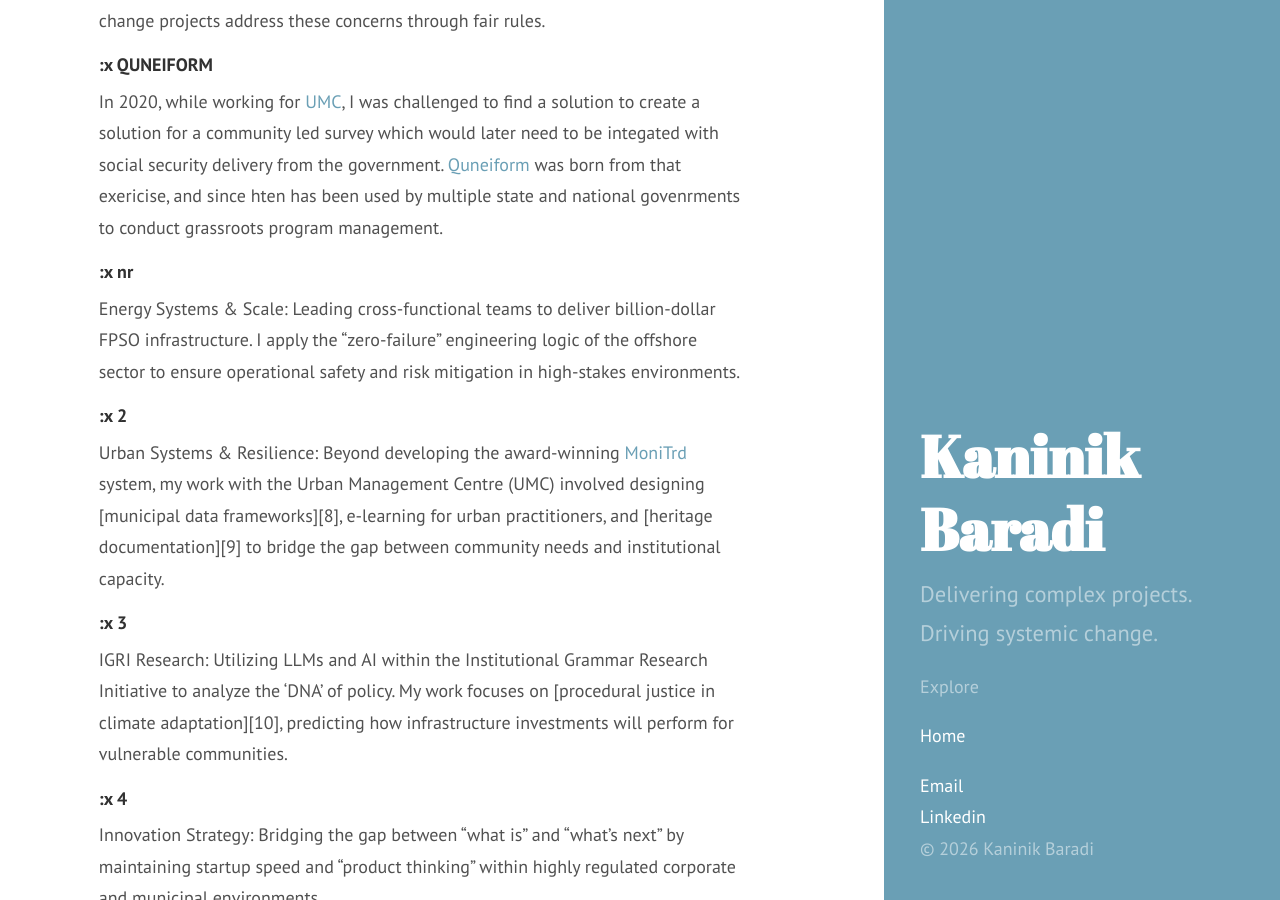
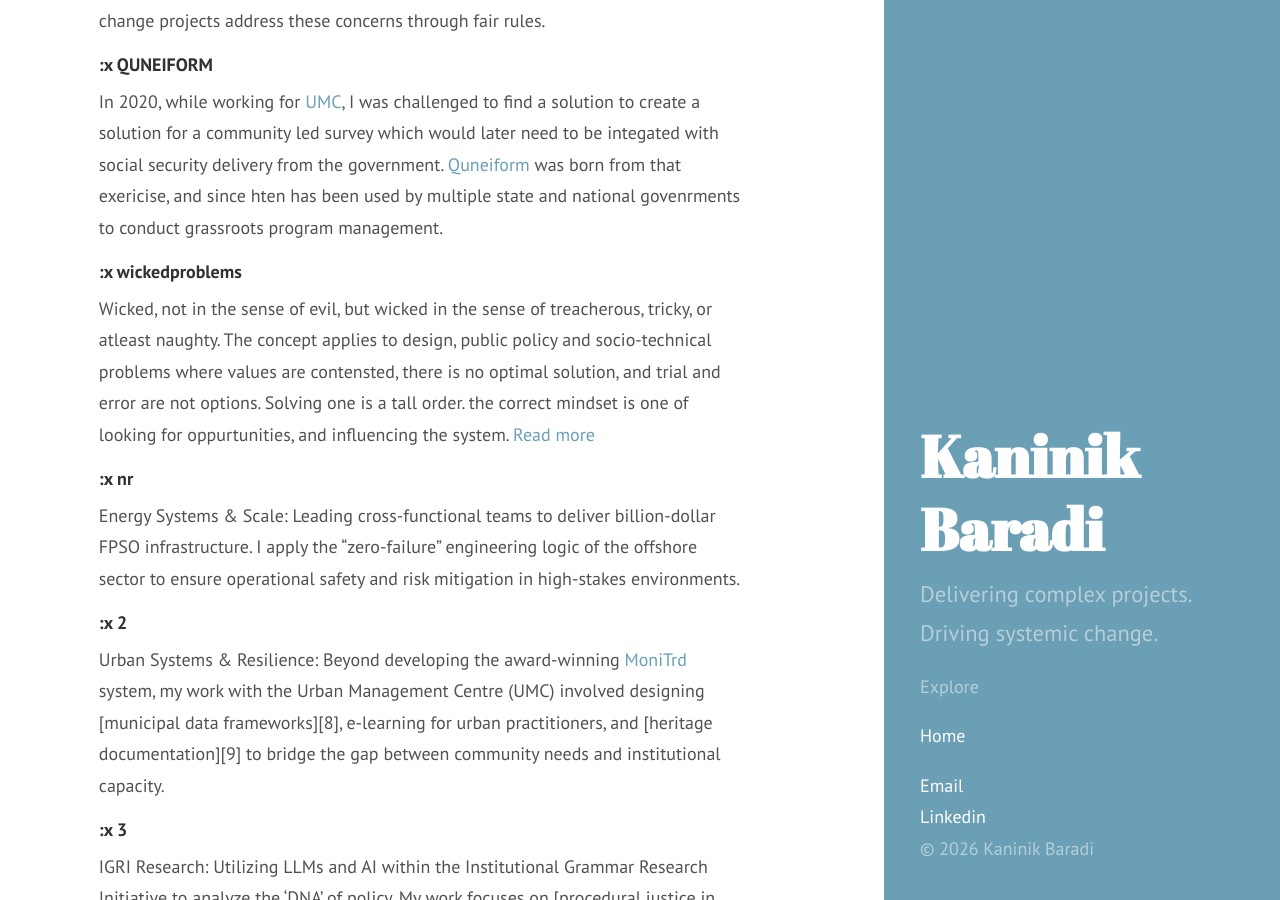
Before and after one commit to MechaKaradi/mechakaradi.github.io, a Jekyll site: the page built from index.md, in a window 1280 px wide and 900 px high, scrolled down 2238 px. Built offline with Jekyll 4.4.1, drawn with Linux system fonts in a browser that asks for light colours; Markdown is read by kramdown in place of the engine named in the settings; part of the change alters nothing that is shown.

Commit message:
wicked problems

```diff
--- a/index.md
+++ b/index.md
@@ -4,9 +4,9 @@ title: Hi!
 ---
 # Hi!
 
-I’m [:Kaninik](#kaninik). In my day job, I deliver billion-dollar [:offshore energy systems](#offshoreenergysystems). I am also afliated as a researcher at TU Delft where I use [:AI](#aiisntjustonething) to make [:climate adaptation policy more inclusive](#ClimateJustice). Some of my impactful work includes architecting [:digital solutions for urban resilience](#quneiform), and introducing [:disruptive innovations to wastewater management](#monitrd).
+I’m [:Kaninik](#MYNAME). In my day job, I deliver billion-dollar [:offshore energy systems](#offshoreenergysystems). I am also afliated as a researcher at TU Delft where I use [:AI](#aiisntjustonething) to make [:climate adaptation policy more inclusive](#ClimateJustice). Some of my impactful work includes architecting [:digital solutions for urban resilience](#quneiform), and introducing [:disruptive innovations to wastewater management](#monitrd).
 
-I am energized by unlocking value from [:innovations](#whoops) to solve [:wicked problems](#whoops). I thrive in [:complexity and uncertainity](#whoops) where [:engineering, finance, and regulation](#whoops) must be derisked simultaneously.
+I am energized by unlocking value from [:innovations](#whoops) to solve [:wicked problems](#wickedproblems). I thrive in [:complexity and uncertainity](#whoops) where [:engineering, finance, and regulation](#whoops) must be derisked simultaneously.
 
 I grew up in [:Ahmedabad](#whoops), and now I live in [:Rotterdam](#whoops) with my [:wife](#whoops) and our [:dog](#whoops). After work, you'll likely find us cooking, messing around with [:DIY](#whoops), or at a [:concert](#whoops).
 
@@ -15,9 +15,7 @@ I am always looking for new challenges and strategic collaborations. If you have
 ###### :x whoops
 Hi! You'd like to know more, but I haven't filled this section out yet. So, why not send me a message from the sidebar!
 
-
-
-###### :x kaninik
+###### :x MYNAME
 I'm the [only person with my first name](#whoops), and my last name is made up. Kaninik derives from Kaninika (gujarati) meaning 'the apple of your eye'.
 
 ###### :x offshoreenergysystems
@@ -39,7 +37,6 @@ My first project used evolutionary multi-objective optimisation algorithms to lo
 ###### :x CSRD PCRA
 CSRD PCRA - bit jargon heavy, but what it means is the EU requires all large companies to _quantify_ the risk they are exposed to from climate change. I have been involved in the assessment of this risk for SBM since the 2023, when the reporting requirements were first introduced. You can see the public disclosures resulting from this work in SBM's [annual report](#whoops).
 
-
 ###### :x Monitrd
 In 2022-2023, I developed [MoniTrd](https://www.linkedin.com/pulse/fighting-climate-change-one-start-up-time-meet-monitrd-claire-visser/), a decentralised monitoring solution for septic tanks. The desing consisted of a system design for a service, as well as a financial model for a startup. The project once the Delft Enterprise award at the TU Delft Impact Contest.
 
@@ -48,6 +45,11 @@ For my [MSc thesis](https://repository.tudelft.nl/record/uuid:736728a9-4a3a-4587
 
 ###### :x QUNEIFORM
 In 2020, while working for [UMC](https://home.umcasia.org/), I was challenged to find a solution to create a solution for a community led survey which would later need to be integated with social security delivery from the government. [Quneiform](https://home.umcasia.org/quneiform) was born from that exericise, and since hten has been used by multiple state and national govenrments to conduct grassroots program management.
+
+
+###### :x wickedproblems
+Wicked, not in the sense of evil, but wicked in the sense of treacherous, tricky, or atleast naughty. The concept applies to design, public policy and socio-technical problems where values are contensted, there is no optimal solution, and trial and error are not options. Solving one is a tall order. the correct mindset is one of looking for oppurtunities, and influencing the system. [Read more](https://www.stonybrook.edu/commcms/wicked-problem/about/What-is-a-wicked-problem)
+
 
 ###### :x nr
 Energy Systems & Scale: Leading cross-functional teams to deliver billion-dollar FPSO infrastructure. I apply the "zero-failure" engineering logic of the offshore sector to ensure operational safety and risk mitigation in high-stakes environments.
```
